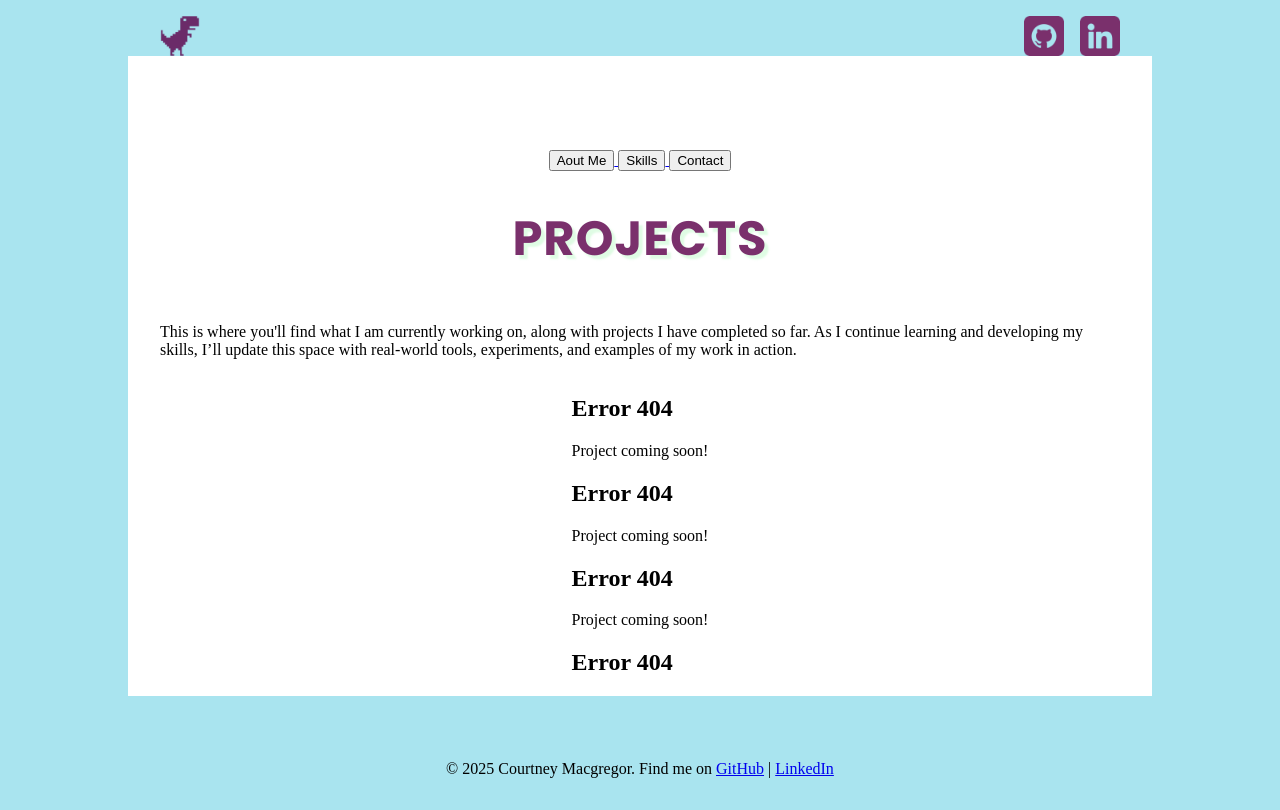
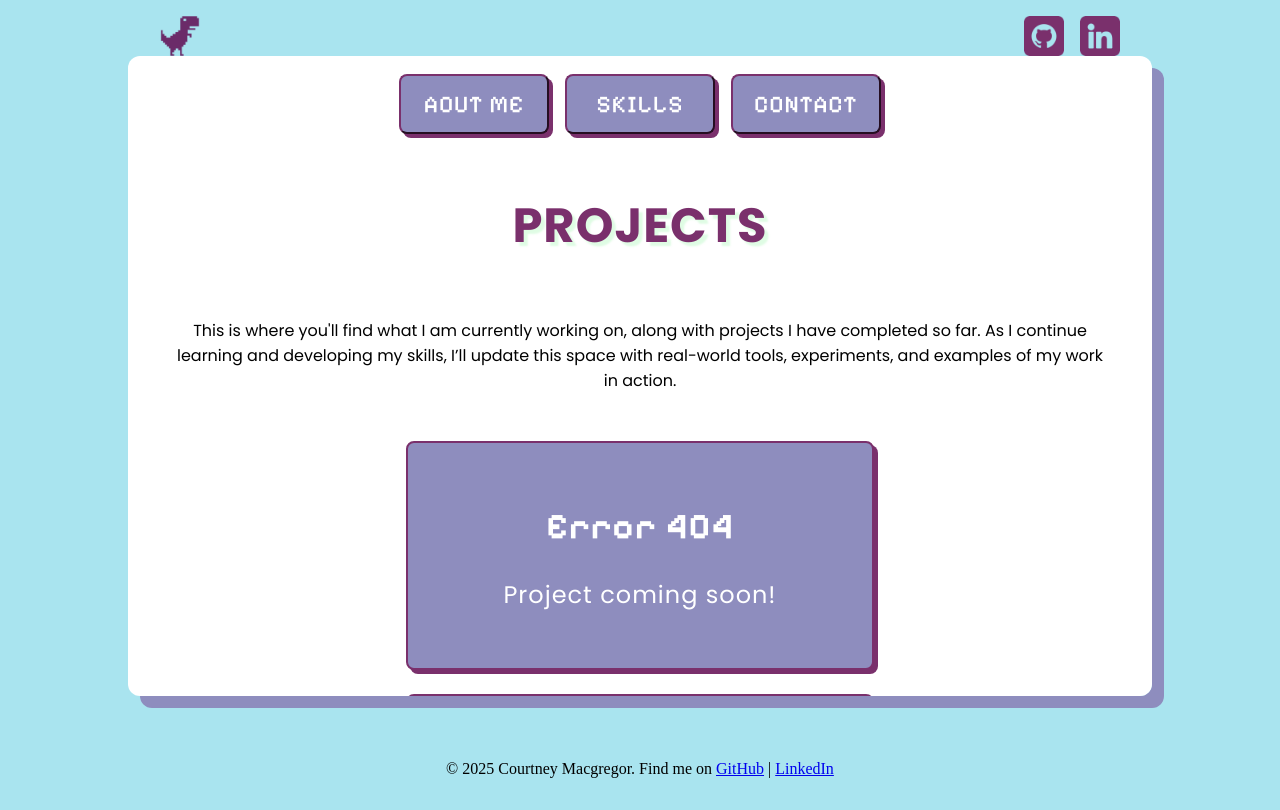
Before and after one commit to c-joss/portfolio, a plain HTML site: page projects.html in a window 1280 px wide. Drawn offline with Linux system fonts and the light colour scheme; a web font is replaced by a local one.

Commit message:
Applied css styling and positioning to projects page.

```diff
--- a/CSS/style.css
+++ b/CSS/style.css
@@ -233,7 +233,6 @@ footer {
 
 .about-image em {
     font-weight: 500;
-
 }
 
 .about-image img {
@@ -344,3 +343,47 @@ progress {
   font-style: normal;
   text-align: center;
 }
+
+.project-card {
+    background-color: var(--cool-gray);
+    color: white;
+    border: solid 2px var(--byzantium);
+    border-radius: 8px;
+    box-shadow: 4px 4px 0 var(--byzantium);
+    padding: 2rem;
+    width: 80%;
+    max-width: 400px;
+    font-family: "Pixelify Sans", sans-serif;
+    font-optical-sizing: auto;
+    font-weight: 600;
+    font-style: normal;
+    font-size: 1.5rem;
+    letter-spacing: 1px;
+    text-align: center;
+}
+
+.projects-grid {
+    width: 70vw;
+    display: flex;
+    flex-direction: column;
+    justify-content: space-between;
+    align-items: center;
+    gap: 1.5rem;
+    margin-top: 2rem;
+}
+
+.content {
+    max-height: 80vh;
+    padding: 1rem;
+    display: flex;
+    flex-direction: column;
+    justify-content: space-between;
+    align-items: center;
+    text-align: center;
+}
+
+.content p {
+    font-family: "Poppins", sans-serif;
+  font-weight: 400;
+  font-style: normal;
+}
--- a/projects.html
+++ b/projects.html
@@ -28,18 +28,19 @@
                 </a>
             </div>
         </header>
-        <main class="scroll-section">
-            <nav class="home-nav">
+        <main class="scroll-section page-radius">
+            <nav class="scroll-nav page-nav">
                 <a href="about.html">
-                    <button type="button">Aout Me</button>
+                    <button class="button-radius" type="button">Aout Me</button>
                 </a>
                 <a href="skills.html">
-                    <button type="button">Skills</button>
+                    <button class="button-radius" type="button">Skills</button>
                 </a>
                 <a href="contact.html">
-                    <button type="button">Contact</button>
+                    <button class="button-radius" type="button">Contact</button>
                 </a>
             </nav>
+            <section class="content">
             <h1 class="page-heading">PROJECTS</h1>
             <p>This is where you'll find what I am currently working on, along with projects I have completed so far. As
                 I
@@ -64,6 +65,7 @@
                     <p>Project coming soon!</p>
                 </article>
             </section>
+        </section>
         </main>
     </div>
     <footer>
```
Also changed, not shown: skills.html (+1 -1 lines).
